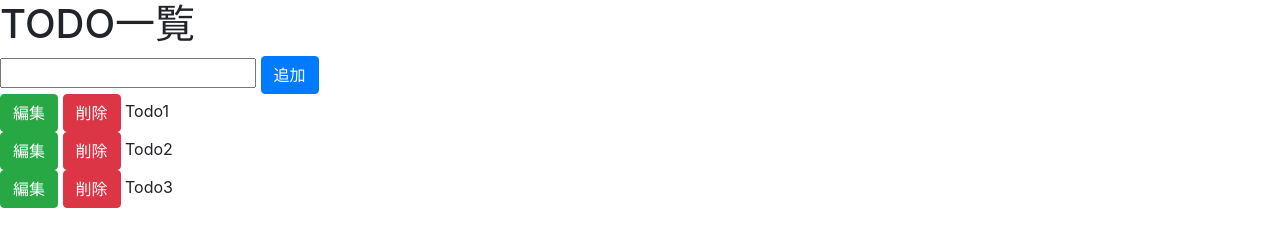
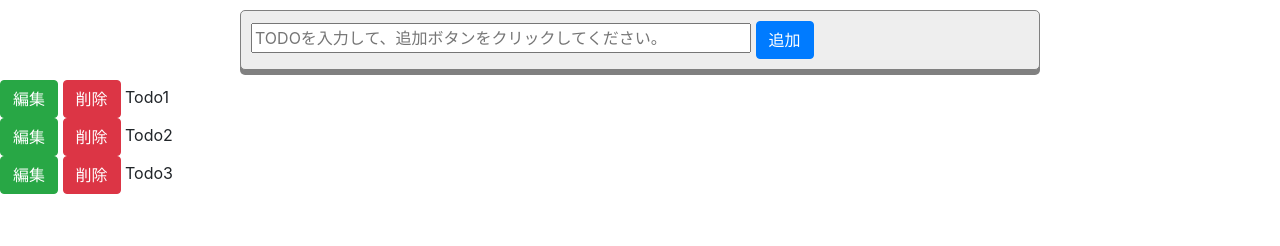
Before and after one commit to veloyamigiku/FrontPhase3, a website: page Todo/index.html in a window 1280 px wide. Drawn offline with nearby package versions, Linux system fonts and the light colour scheme; files that its build step writes are made by us from their sources; files whose address does not match are found by name.

Commit message:
・スタイルシートの変更を監視する。 ・TODO入力領域にスタイルを追加する。

```diff
--- a/Todo/index.html
+++ b/Todo/index.html
@@ -2,16 +2,16 @@
 <html>
     <head>
         <meta charset="UTF-8">
-        <title>TODO</title>
+        <title>TODO一覧</title>
         <link href="css/custom.css" rel="stylesheet">
     </head>
     <body>
-        <h1>TODO一覧</h1>
-        <div>
-            <div class="todo-input-item"><input type="text"></div>
+        <header></header>
+        <div class="todo-container-input">
+            <div class="todo-input-item"><input type="text" class="todo-input-content" placeholder="TODOを入力して、追加ボタンをクリックしてください。"></div>
             <div class="todo-input-item"><button type="button" class="btn btn-primary">追加</button></div>
         </div>
-        <div>
+        <div class="todo-container-list">
             <div>
                 <div class="todo-list-item"><button type="button" class="todo-fix-button btn btn-success">編集</button></div>
                 <div class="todo-list-item"><button type="button" class="todo-delete-button btn btn-danger">削除</button></div>
@@ -28,6 +28,7 @@
                 <div class="todo-list-item">Todo3</div>
             </div>
         </div>
+        <footer></footer>
         <script src="dist/main.js"></script>
     </body>
 </html>
--- a/Todo/package.json
+++ b/Todo/package.json
@@ -21,7 +21,10 @@
     "gulp": "^4.0.2",
     "gulp-autoprefixer": "^7.0.1",
     "gulp-clean-css": "^4.3.0",
+    "gulp-plumber": "^1.2.1",
     "gulp-sass": "^4.0.2",
+    "gulp-sourcemaps": "^2.6.5",
+    "gulp-watch": "^5.0.1",
     "webpack": "^4.42.1",
     "webpack-cli": "^3.3.11",
     "webpack-dev-server": "^3.10.3"
--- a/Todo/sass/custom.scss
+++ b/Todo/sass/custom.scss
@@ -7,3 +7,19 @@
 .todo-list-item {
     display: inline;
 }
+
+/* TODO入力領域 */
+.todo-container-input {
+    width: 800px;
+    background-color: #eeeeee;
+    border: solid 1px gray;
+    border-radius: 5px;
+    box-shadow: 0 5px gray;
+    margin: 10px auto;
+    padding: 10px;
+}
+
+/* TODOの入力項目 */
+.todo-input-content {
+    width: 500px;
+}
```
Also changed, not shown: Todo/gulpfile.js (+13 -0 lines), build_env.txt (+14 -1 lines), 2 other files.
